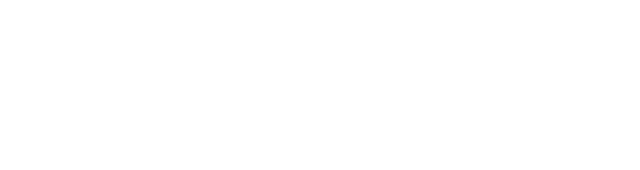
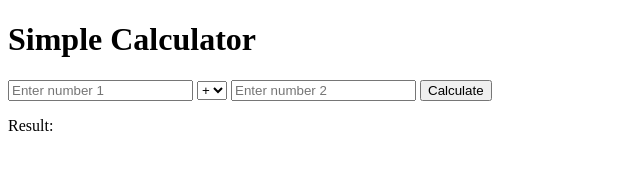
Before and after one commit to acciojob/Operators-Subham7769, a website: page main.html in a window 1280 px wide. Shown: the whole page, without its empty margins (0-640 px from the left). Drawn offline with Linux system fonts and the light colour scheme.

Commit message:
created a submission

```diff
--- a/main.html
+++ b/main.html
@@ -7,7 +7,21 @@
 </head>
 
 <body>
-	<!-- the entire body must be written by student -->
+	<!-- the entire body m1ust be written by student -->
+	  <div class="calculator">
+        <h1>Simple Calculator</h1>
+        <input type="text" id="num1" placeholder="Enter number 1">
+        <select id="operator">
+            <option value="+">+</option>
+            <option value="-">-</option>
+            <option value="*">*</option>
+            <option value="/">/</option>
+        </select>
+        <input type="text" id="num2" placeholder="Enter number 2">
+        <button onclick="calculate()">Calculate</button>
+        <p id="result">Result: </p>
+    </div>
+
     <script type="text/javascript" src="./script.js">
 </script>
 
--- a/script.js
+++ b/script.js
@@ -1 +1,30 @@
 //your JS code here. If required.
+function calculate() {
+            const num1 = parseFloat(document.getElementById("num1").value);
+            const num2 = parseFloat(document.getElementById("num2").value);
+            const operator = document.getElementById("operator").value;
+            let result;
+
+            switch (operator) {
+                case "+":
+                    result = num1 + num2;
+                    break;
+                case "-":
+                    result = num1 - num2;
+                    break;
+                case "*":
+                    result = num1 * num2;
+                    break;
+                case "/":
+                    if (num2 !== 0) {
+                        result = num1 / num2;
+                    } else {
+                        result = "Cannot divide by zero";
+                    }
+                    break;
+                default:
+                    result = "Invalid operator";
+            }
+
+            document.getElementById("result").textContent = "Result: " + result;
+        }
```
